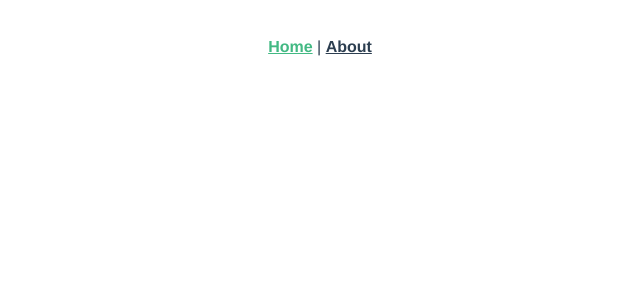
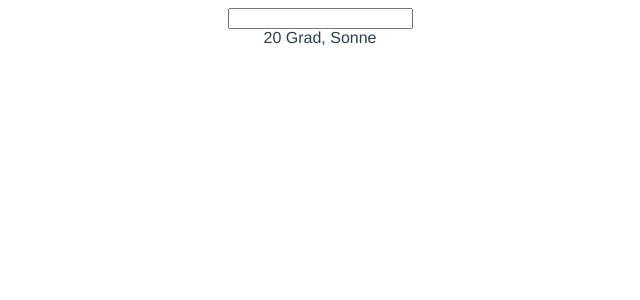
Before and after one commit to WebProfessionals/vue-kurs-wetter, a Vue app: page / in a window 1280 px wide. Shown: the top 300 px of the page, without its empty margins (320-960 px from the left). Built offline with nearby package versions, Linux system fonts and the light colour scheme.

Commit message:
feat: basic application setup

```diff
--- a/src/App.vue
+++ b/src/App.vue
@@ -1,9 +1,5 @@
 <template>
   <div id="app">
-    <div id="nav">
-      <router-link to="/">Home</router-link> |
-      <router-link to="/about">About</router-link>
-    </div>
     <router-view/>
   </div>
 </template>
@@ -17,16 +13,4 @@
   color: #2c3e50;
 }
 
-#nav {
-  padding: 30px;
-
-  a {
-    font-weight: bold;
-    color: #2c3e50;
-
-    &.router-link-exact-active {
-      color: #42b983;
-    }
-  }
-}
 </style>
--- a/src/router/index.js
+++ b/src/router/index.js
@@ -9,14 +9,6 @@
     path: '/',
     name: 'Home',
     component: Home
-  },
-  {
-    path: '/about',
-    name: 'About',
-    // route level code-splitting
-    // this generates a separate chunk (about.[hash].js) for this route
-    // which is lazy-loaded when the route is visited.
-    component: () => import(/* webpackChunkName: "about" */ '../views/About.vue')
   }
 ]
 
--- a/src/views/About.vue
+++ /dev/null
@@ -1,5 +0,0 @@
-<template>
-  <div class="about">
-    <h1>This is an about page</h1>
-  </div>
-</template>
--- a/src/views/Home.vue
+++ b/src/views/Home.vue
@@ -1,5 +1,9 @@
 <template>
   <div class="home">
+
+    <input>
+    <br>
+    {{forecast}}
 
   </div>
 </template>
@@ -8,6 +12,17 @@
 
 export default {
   name: 'Home',
+  data () {
+    return {
+      city: '',
+      forecast: '20 Grad, Sonne'
+    }
+  },
+  methods: {
+    fetchWeather() {
+
+    }
+  }
 
 }
 </script>
```
